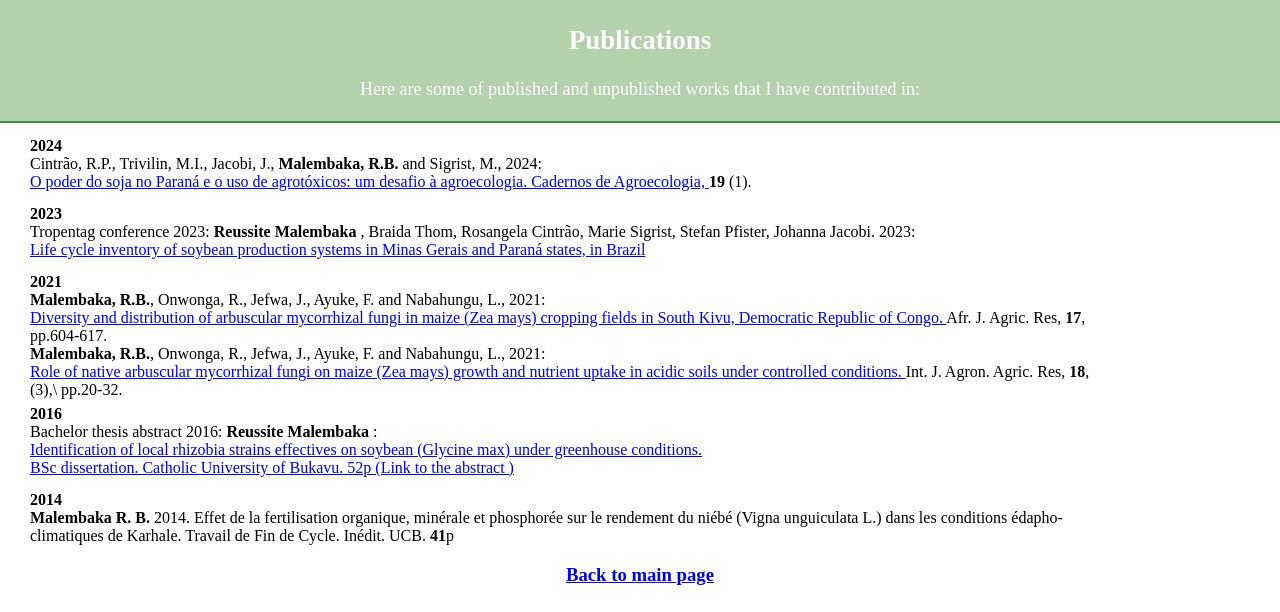
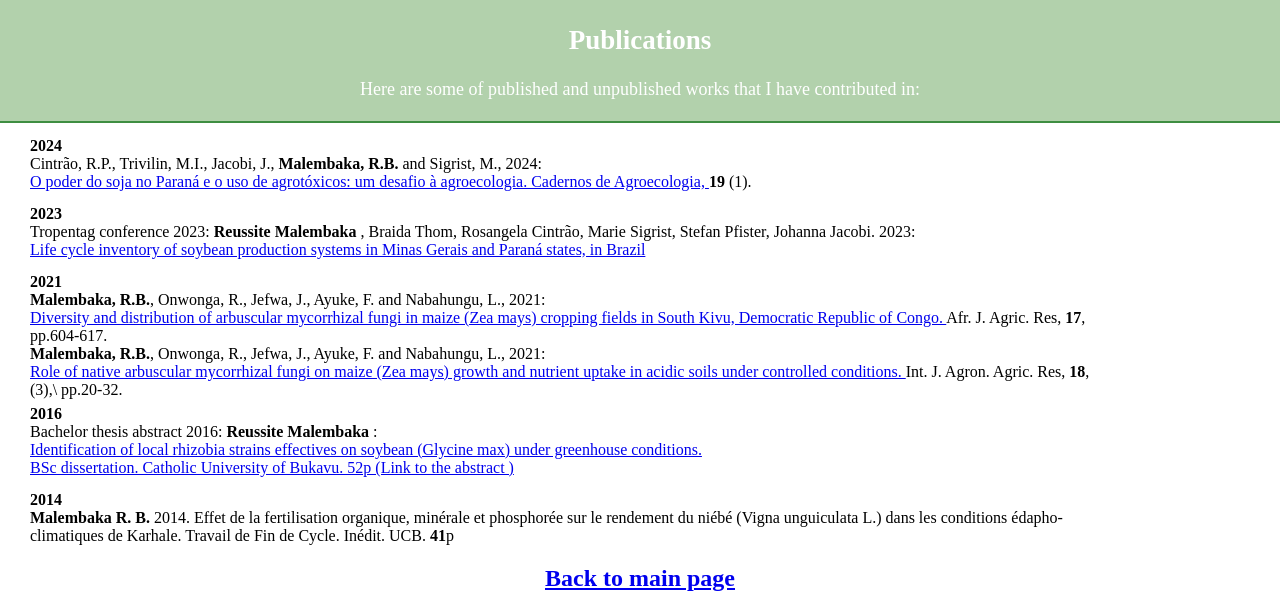
Before and after one commit to reussitemalembaka/reussitemalembaka.github.io, a Jekyll site: the page publications.html, which Jekyll copies as it is, in a window 1280 px wide. Shown: the top 612 px of the page. Built offline with Jekyll 4.4.1, drawn with Linux system fonts in a browser that asks for light colours; some of the changed text lies outside the part shown; grey boxes are pictures that could not be loaded.

Commit message:
Update publications.html

```diff
--- a/publications.html
+++ b/publications.html
@@ -102,9 +102,14 @@
                 <strong>4</strong>(4): 169-182.
             </p>
     </section> -->
-</div>
+    </div>
     <div class="center">
-        <h3><a href="index.html">Back to main page</a></h3>
+        <h2><a href="index.html">Back to main page</a></h2>
     </div>
+     <section>
+        <div class="footer_with_background bg2">
+            <p>farmers organisations</p>
+        </div>
+    </section>
 </body>
 </html>
```
